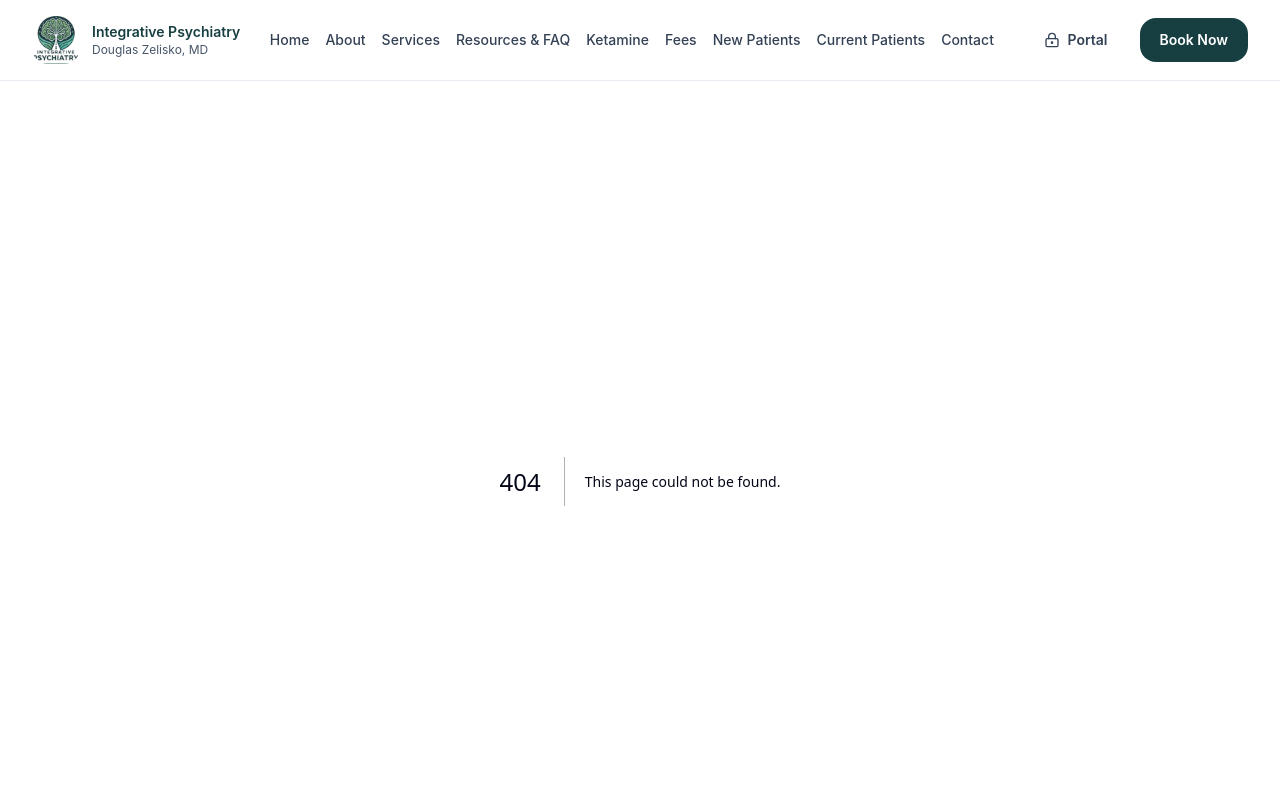
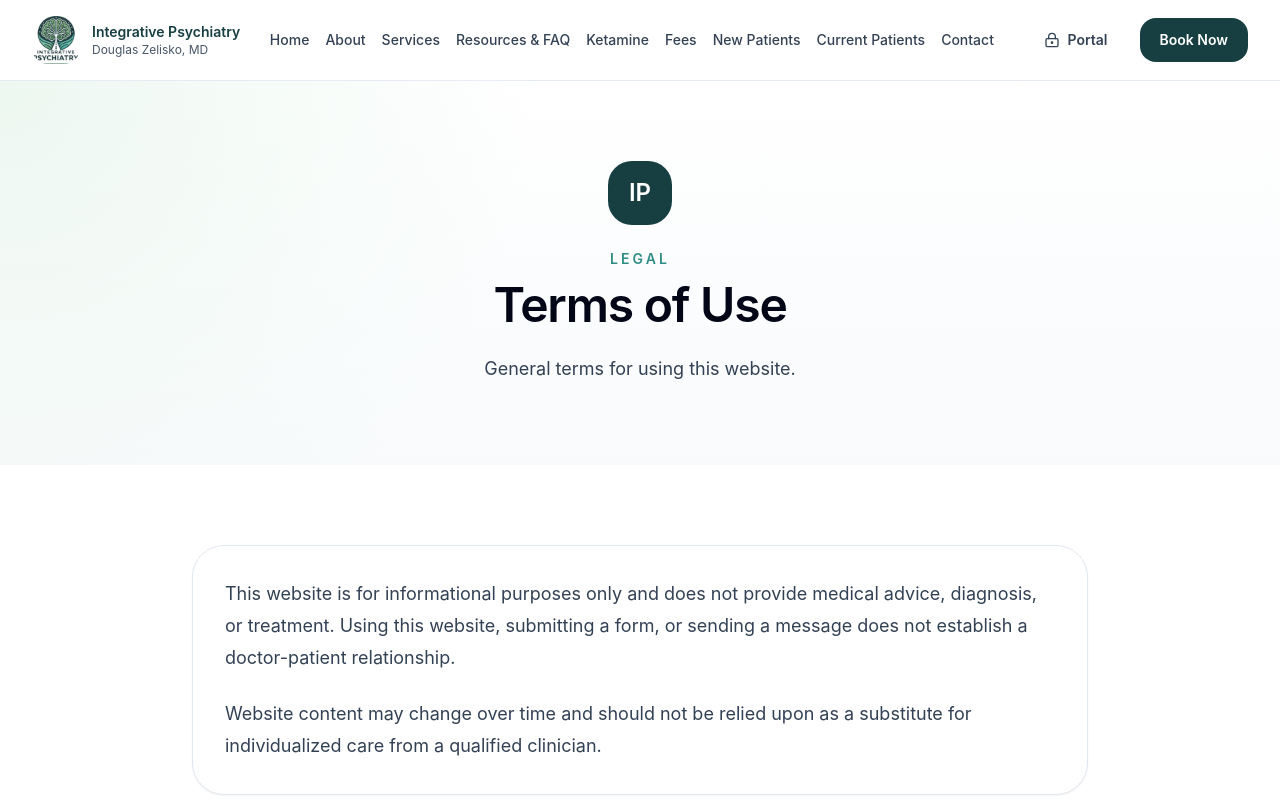
Before and after one commit to am225723/drz, a Next.js app: page /terms-of-use in a window 1280 px wide. Before the commit this address had no page. Shown: the top 800 px of the page. Built offline with nearby package versions, Linux system fonts and the light colour scheme.

Commit message:
Add terms of use placeholder page

```diff
--- /dev/null
+++ b/app/terms-of-use/page.jsx
@@ -0,0 +1,7 @@
+import { PageHero, Section } from '../../components/ui';
+
+export const metadata = { title: 'Terms of Use | Integrative Psychiatry' };
+
+export default function TermsOfUsePage() {
+  return <><PageHero eyebrow="Legal" title="Terms of Use" subtitle="General terms for using this website." /><Section><div className="mx-auto max-w-4xl rounded-[2rem] border border-slate-200 bg-white p-8 text-lg leading-8 text-slate-700 shadow-sm"><p>This website is for informational purposes only and does not provide medical advice, diagnosis, or treatment. Using this website, submitting a form, or sending a message does not establish a doctor-patient relationship.</p><p className="mt-6">Website content may change over time and should not be relied upon as a substitute for individualized care from a qualified clinician.</p></div></Section></>;
+}
```
